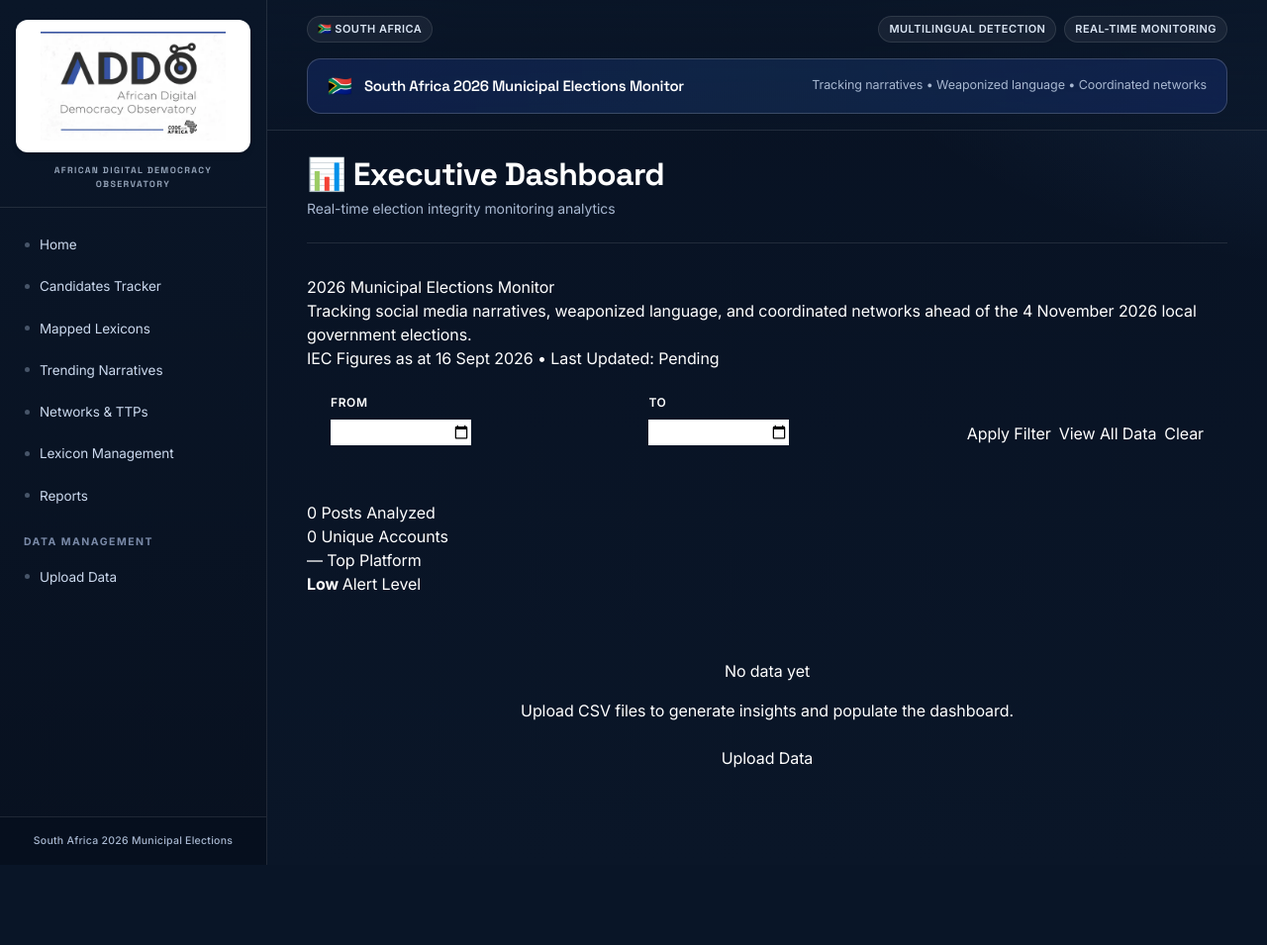
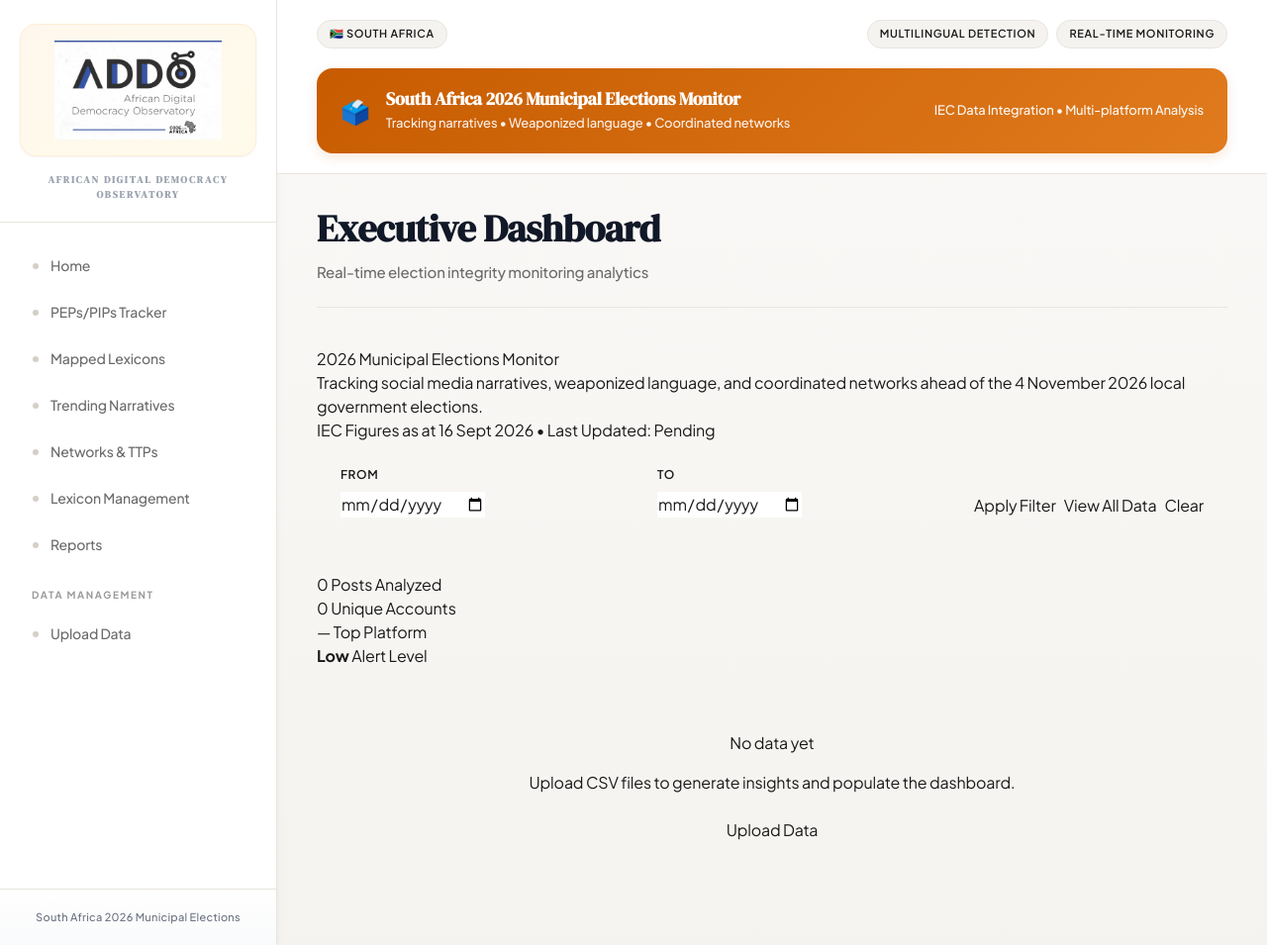
Before and after one commit to hanna-tes/South-Africa-election-monitor, a Django app: template dashboard/templates/dashboard/home.html in a window 1280 px wide. Shown: the whole page at 99% size. Before the commit the page ends 874 px from the top, so only its background shows below. Run offline with Django 4.2, Linux system fonts and the light colour scheme; the template is opened without the code that fills it, so the values that code supplies are empty; some libraries are stand-ins or nearby versions.

Commit message:
Update base.html

```diff
--- a/dashboard/templates/dashboard/base.html
+++ b/dashboard/templates/dashboard/base.html
@@ -10,84 +10,87 @@
 
     <link rel="preconnect" href="https://fonts.googleapis.com">
     <link rel="preconnect" href="https://fonts.gstatic.com" crossorigin>
-    <link href="https://fonts.googleapis.com/css2?family=Inter:wght@300;400;500;600;700;800&family=Space+Grotesk:wght@500;600;700&display=swap" rel="stylesheet">
+    <link href="https://fonts.googleapis.com/css2?family=Plus+Jakarta+Sans:wght@300;400;500;600;700;800&family=DM+Serif+Display&display=swap" rel="stylesheet">
 
     <link href="https://cdnjs.cloudflare.com/ajax/libs/font-awesome/6.4.0/css/all.min.css" rel="stylesheet">
 
     <style>
         :root{
-            --bg:#0a1628;
-            --panel:#0d1f3c;
-            --panel-2:#11264a;
-            --line:rgba(255,255,255,.10);
-            --line-strong:rgba(255,255,255,.18);
-            --text:#ffffff;
-            --muted:#a8b8d1;
-            --accent:#3b82f6;
-            --accent-2:#60a5fa;
+            --bg:#faf9f7;
+            --panel:#ffffff;
+            --panel-2:#f5f3f0;
+            --line:#e8e4de;
+            --line-strong:#d4cfc7;
+            --text:#1a1a1a;
+            --muted:#6b6b6b;
+            --accent:#c75b00;
+            --accent-2:#e07b1e;
+            --success:#2d6a4f;
+            --warning:#d4a373;
+            --danger:#bc4749;
         }
         html,body{background:var(--bg);}
         body{
-            font-family:'Inter',system-ui,-apple-system,sans-serif;
+            font-family:'Plus Jakarta Sans',system-ui,-apple-system,sans-serif;
             color:var(--text);
-            background:
-                radial-gradient(1200px 600px at -10% -20%, rgba(59,130,246,.18), transparent 60%),
-                radial-gradient(1000px 500px at 110% 0%, rgba(96,165,250,.12), transparent 55%),
-                linear-gradient(180deg,#081223 0%, #0a1628 100%);
+            background:linear-gradient(180deg,#faf9f7 0%, #f5f3f0 100%);
             min-height:100vh;
-            letter-spacing:-0.005em;
+            letter-spacing:-0.01em;
         }
-        .font-display{font-family:'Space Grotesk', Inter, sans-serif; letter-spacing:-0.02em;}
+        .font-display{font-family:'DM Serif Display',Georgia,serif; letter-spacing:-0.01em;}
         .panel{
-            background:linear-gradient(180deg, rgba(255,255,255,.04), rgba(255,255,255,.015));
+            background:var(--panel);
             border:1px solid var(--line);
-            border-radius:16px;
-            backdrop-filter: blur(8px);
+            border-radius:20px;
+            box-shadow:0 2px 12px rgba(0,0,0,0.04);
         }
         .panel-strong{
-            background:linear-gradient(180deg, rgba(255,255,255,.06), rgba(255,255,255,.02));
-            border:1px solid var(--line-strong);
-            border-radius:16px;
+            background:var(--panel);
+            border:2px solid var(--line-strong);
+            border-radius:20px;
+            box-shadow:0 4px 16px rgba(0,0,0,0.06);
         }
         .hairline{border-color:var(--line);}
         .muted{color:var(--muted);}
         .chip{
             display:inline-flex;align-items:center;gap:6px;
-            padding:4px 10px;border-radius:999px;
-            font-size:11px;font-weight:600;letter-spacing:.04em;text-transform:uppercase;
-            background:rgba(255,255,255,.06); color:#dbe6f5; border:1px solid var(--line);
+            padding:5px 12px;border-radius:999px;
+            font-size:11px;font-weight:600;letter-spacing:.06em;text-transform:uppercase;
+            background:var(--panel-2); color:var(--text); border:1px solid var(--line);
         }
         .nav-item{
-            display:flex;align-items:center;gap:10px;
-            padding:10px 12px;border-radius:10px;
-            font-size:13.5px;color:#cbd9ee;
+            display:flex;align-items:center;gap:12px;
+            padding:12px 16px;border-radius:12px;
+            font-size:14px;font-weight:500;color:var(--muted);
             border:1px solid transparent;
-            transition:all .15s ease;
+            transition:all .2s ease;
         }
-        .nav-item:hover{background:rgba(255,255,255,.06);color:#fff;border-color:var(--line);}
-        .nav-item.active{background:rgba(59,130,246,.15);color:#fff;border-color:rgba(59,130,246,.4);}
-        .nav-item .dot{width:5px;height:5px;border-radius:999px;background:#475569;}
-        .nav-item:hover .dot,.nav-item.active .dot{background:var(--accent-2);}
+        .nav-item:hover{background:var(--panel-2);color:var(--text);border-color:var(--line);}
+        .nav-item.active{background:var(--accent);color:#fff;border-color:var(--accent);font-weight:600;}
+        .nav-item .dot{width:6px;height:6px;border-radius:999px;background:var(--line-strong);}
+        .nav-item:hover .dot{background:var(--accent);}
+        .nav-item.active .dot{background:#fff;}
         .nav-section-label{
-            font-size:10.5px;font-weight:700;letter-spacing:.14em;text-transform:uppercase;
-            color:#7a8aa8; padding:0 12px; margin:18px 0 6px;
+            font-size:10px;font-weight:700;letter-spacing:.16em;text-transform:uppercase;
+            color:#9a9a9a; padding:0 16px; margin:20px 0 8px;
         }
         .sidebar-shell{
-            background:linear-gradient(180deg,#0a1628 0%, #081120 100%);
+            background:var(--panel);
             border-right:1px solid var(--line);
+            box-shadow:2px 0 8px rgba(0,0,0,0.03);
         }
         .topbar{
-            background:linear-gradient(180deg, rgba(10,22,40,.9), rgba(10,22,40,.6));
+            background:var(--panel);
             border-bottom:1px solid var(--line);
-            backdrop-filter: blur(12px);
         }
         .ribbon{
-            background:linear-gradient(90deg, rgba(30,64,175,.25), rgba(59,130,246,.15) 50%, rgba(30,64,175,.25));
-            border:1px solid var(--line-strong);
-            border-radius:14px;
+            background:linear-gradient(135deg, var(--accent) 0%, var(--accent-2) 100%);
+            border-radius:16px;
+            box-shadow:0 4px 12px rgba(199,91,0,0.15);
         }
         ::-webkit-scrollbar{width:8px;height:8px;}
-        ::-webkit-scrollbar-thumb{background:rgba(255,255,255,.14);border-radius:8px;}
+        ::-webkit-scrollbar-thumb{background:var(--line-strong);border-radius:8px;}
+        ::-webkit-scrollbar-track{background:var(--panel-2);}
     </style>
 
     {% block extra_head %}{% endblock %}
@@ -95,35 +98,34 @@
 <body class="antialiased">
 
 <div class="flex min-h-screen">
-    <!-- Sidebar -->
-    <aside class="sidebar-shell hidden lg:flex flex-col w-[270px] shrink-0">
+    <aside class="sidebar-shell hidden lg:flex flex-col w-[280px] shrink-0">
 
-        <div class="px-4 pt-5 pb-4 border-b hairline flex flex-col items-center">
-            <div class="w-full bg-white rounded-xl p-3 shadow-md flex items-center justify-center overflow-hidden">
+        <div class="px-5 pt-6 pb-5 border-b hairline flex flex-col items-center">
+            <div class="w-full bg-gradient-to-br from-orange-50 to-amber-50 rounded-2xl p-4 shadow-sm flex items-center justify-center overflow-hidden border border-orange-100">
                 <img src="{% static 'images/ADDO_design.png' %}"
                      alt="ADDO Logo Asset"
-                     class="w-full h-auto object-contain max-h-[110px]">
+                     class="w-full h-auto object-contain max-h-[100px]">
             </div>
-            <div class="text-[9px] uppercase tracking-[0.15em] font-bold text-slate-400 text-center mt-3 font-display">
-                AFRICAN DIGITAL DEMOCRACY OBSERVATORY
+            <div class="text-[10px] uppercase tracking-[0.18em] font-bold text-gray-400 text-center mt-4 font-display">
+                African Digital Democracy Observatory
             </div>
         </div>
 
-        <nav class="flex-1 overflow-y-auto px-3 py-4">
-            <a href="{% url 'home' %}" class="nav-item {% if active_tab == 'home' %}active{% endif %}"><span class="dot"></span> Home</a>
-            <a href="{% url 'peps' %}" class="nav-item {% if active_tab == 'peps' %}active{% endif %}"><span class="dot"></span> Candidates Tracker</a>
-            <a href="{% url 'lexicons' %}" class="nav-item {% if active_tab == 'lexicons' %}active{% endif %}"><span class="dot"></span> Mapped Lexicons</a>
-            <a href="{% url 'narratives' %}" class="nav-item {% if active_tab == 'narratives' %}active{% endif %}"><span class="dot"></span> Trending Narratives</a>
-            <a href="{% url 'networks' %}" class="nav-item {% if active_tab == 'networks' %}active{% endif %}"><span class="dot"></span> Networks &amp; TTPs</a>
-            <a href="{% url 'lexicon_management' %}" class="nav-item {% if active_tab == 'lexicon_management' %}active{% endif %}"><span class="dot"></span> Lexicon Management</a>
-            <a href="{% url 'reports_landing' %}" class="nav-item {% if active_tab == 'reports' %}active{% endif %}"><span class="dot"></span> Reports</a>
+        <nav class="flex-1 overflow-y-auto px-4 py-5">
+            <a href="{% url 'home' %}?{{ request.GET.urlencode }}" class="nav-item {% if request.resolver_match.url_name == 'home' %}active{% endif %}"><span class="dot"></span> Home</a>
+            <a href="{% url 'peps' %}?{{ request.GET.urlencode }}" class="nav-item {% if request.resolver_match.url_name == 'peps' %}active{% endif %}"><span class="dot"></span> PEPs/PIPs Tracker</a>
+            <a href="{% url 'lexicons' %}?{{ request.GET.urlencode }}" class="nav-item {% if request.resolver_match.url_name == 'lexicons' %}active{% endif %}"><span class="dot"></span> Mapped Lexicons</a>
+            <a href="{% url 'narratives' %}?{{ request.GET.urlencode }}" class="nav-item {% if request.resolver_match.url_name == 'narratives' %}active{% endif %}"><span class="dot"></span> Trending Narratives</a>
+            <a href="{% url 'networks' %}?{{ request.GET.urlencode }}" class="nav-item {% if request.resolver_match.url_name == 'networks' %}active{% endif %}"><span class="dot"></span> Networks &amp; TTPs</a>
+            <a href="{% url 'lexicon_management' %}?{{ request.GET.urlencode }}" class="nav-item {% if request.resolver_match.url_name == 'lexicon_management' %}active{% endif %}"><span class="dot"></span> Lexicon Management</a>
+            <a href="{% url 'reports_landing' %}?{{ request.GET.urlencode }}" class="nav-item {% if request.resolver_match.url_name == 'reports_landing' %}active{% endif %}"><span class="dot"></span> Reports</a>
 
             <div class="nav-section-label">Data Management</div>
-            <a href="{% url 'upload_data' %}" class="nav-item {% if active_tab == 'upload' %}active{% endif %}"><span class="dot"></span> Upload Data</a>
+            <a href="{% url 'upload_data' %}?{{ request.GET.urlencode }}" class="nav-item {% if request.resolver_match.url_name == 'upload_data' %}active{% endif %}"><span class="dot"></span> Upload Data</a>
         </nav>
 
-        <div class="px-5 py-4 border-t hairline bg-slate-950/20">
-            <div class="text-[10.5px] muted tracking-wide text-center font-medium">
+        <div class="px-6 py-5 border-t hairline bg-gradient-to-t from-gray-50 to-transparent">
+            <div class="text-[11px] text-gray-500 tracking-wide text-center font-medium">
                 South Africa 2026 Municipal Elections
             </div>
         </div>
@@ -131,12 +133,11 @@
 
     <main class="flex-1 min-w-0">
 
-        <!-- Topbar -->
         <header class="topbar sticky top-0 z-30">
-            <div class="max-w-[1400px] mx-auto px-6 lg:px-10 py-4 flex items-center gap-4">
+            <div class="max-w-[1400px] mx-auto px-6 lg:px-10 py-5 flex items-center gap-4">
 
                 <div class="flex lg:hidden items-center mr-2">
-                    <div class="bg-white px-2 py-1 rounded-lg max-w-[100px] flex items-center shadow-sm">
+                    <div class="bg-gradient-to-br from-orange-50 to-amber-50 px-3 py-2 rounded-xl max-w-[110px] flex items-center shadow-sm border border-orange-100">
                         <img src="{% static 'images/ADDO_design.png' %}"
                              alt="ADDO"
                              class="w-full h-auto object-contain">
@@ -152,35 +153,36 @@
                 </div>
             </div>
 
-            <div class="max-w-[1400px] mx-auto px-6 lg:px-10 pb-4">
-                <div class="ribbon px-5 py-4 flex flex-wrap items-center justify-between gap-x-6 gap-y-2">
-                    <div class="flex items-center gap-3">
-                        <span class="text-xl leading-none">🇿🇦</span>
-                        <span class="font-display text-[15px] font-semibold text-white">South Africa 2026 Municipal Elections Monitor</span>
+            <div class="max-w-[1400px] mx-auto px-6 lg:px-10 pb-5">
+                <div class="ribbon px-6 py-5 flex flex-wrap items-center justify-between gap-x-6 gap-y-3">
+                    <div class="flex items-center gap-4">
+                        <span class="text-2xl leading-none">🗳️</span>
+                        <div>
+                            <span class="font-display text-[18px] font-semibold text-white block leading-tight">South Africa 2026 Municipal Elections Monitor</span>
+                            <span class="text-white/90 text-[13px] font-medium">Tracking narratives • Weaponized language • Coordinated networks</span>
+                        </div>
                     </div>
-                    <div class="text-[12.5px] muted">
-                        Tracking narratives • Weaponized language • Coordinated networks
+                    <div class="text-[13px] text-white/95 font-medium">
+                        IEC Data Integration • Multi-platform Analysis
                     </div>
                 </div>
             </div>
         </header>
 
-        <!-- Page Title Section -->
-        <section class="max-w-[1400px] mx-auto px-6 lg:px-10 pt-6">
+        <section class="max-w-[1400px] mx-auto px-6 lg:px-10 pt-8">
             <div class="flex flex-wrap items-end justify-between gap-4 pb-6 border-b hairline">
                 <div>
-                    <h1 class="font-display text-[28px] md:text-[32px] font-bold leading-tight text-white">
-                        {% block page_title %}📊 Executive Dashboard{% endblock %}
+                    <h1 class="font-display text-[32px] md:text-[38px] font-bold leading-tight text-gray-900">
+                        {% block page_title %} Executive Dashboard{% endblock %}
                     </h1>
-                    <p class="muted text-[14px] mt-1">
+                    <p class="muted text-[15px] mt-2 font-medium">
                         {% block page_subtitle %}Real-time election integrity monitoring analytics{% endblock %}
                     </p>
                 </div>
             </div>
         </section>
 
-        <!-- Main Content -->
-        <section class="max-w-[1400px] mx-auto px-6 lg:px-10 py-8">
+        <section class="max-w-[1400px] mx-auto px-6 lg:px-10 py-10">
             {% block content %}{% endblock %}
         </section>
 
```
